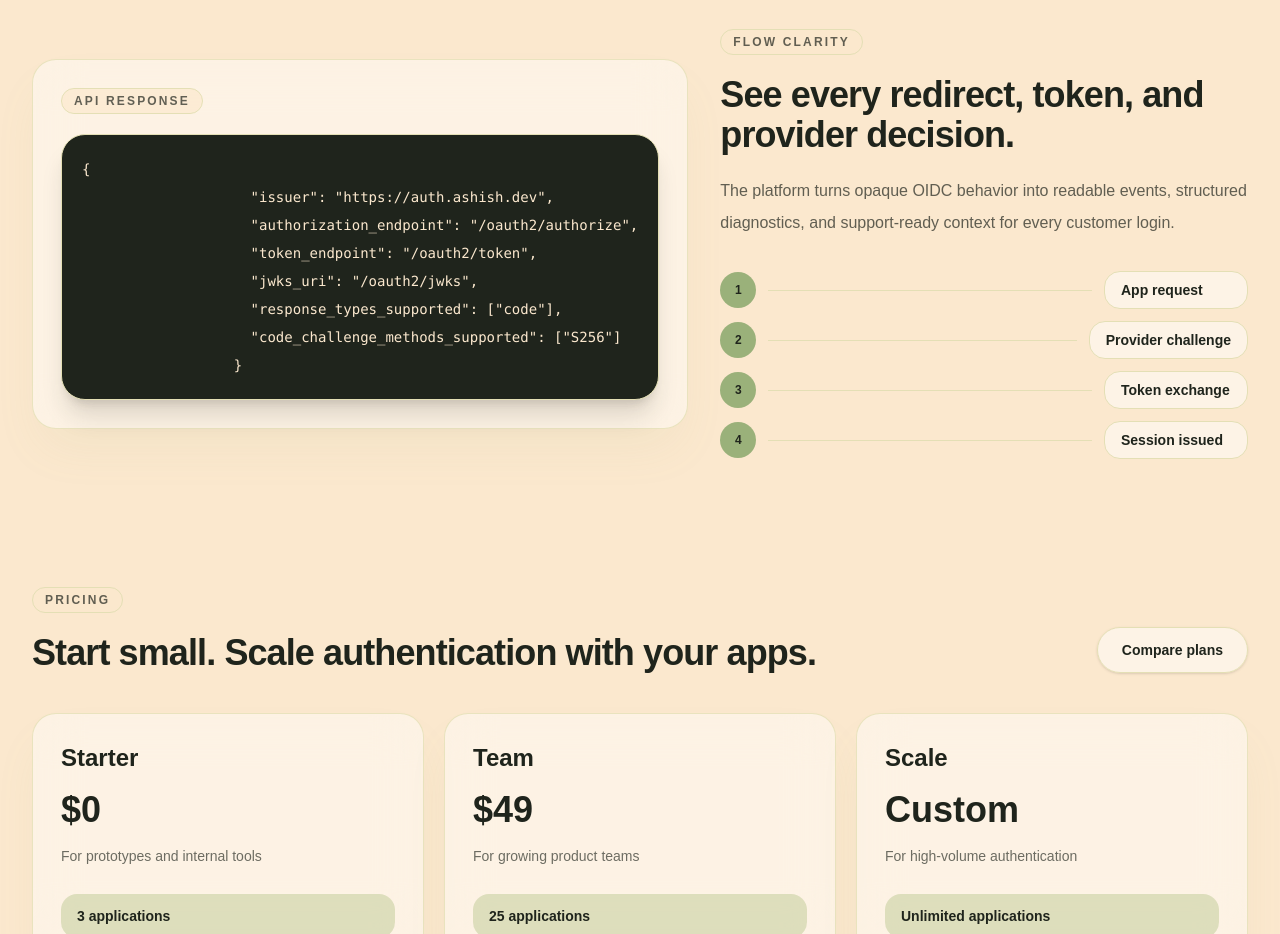
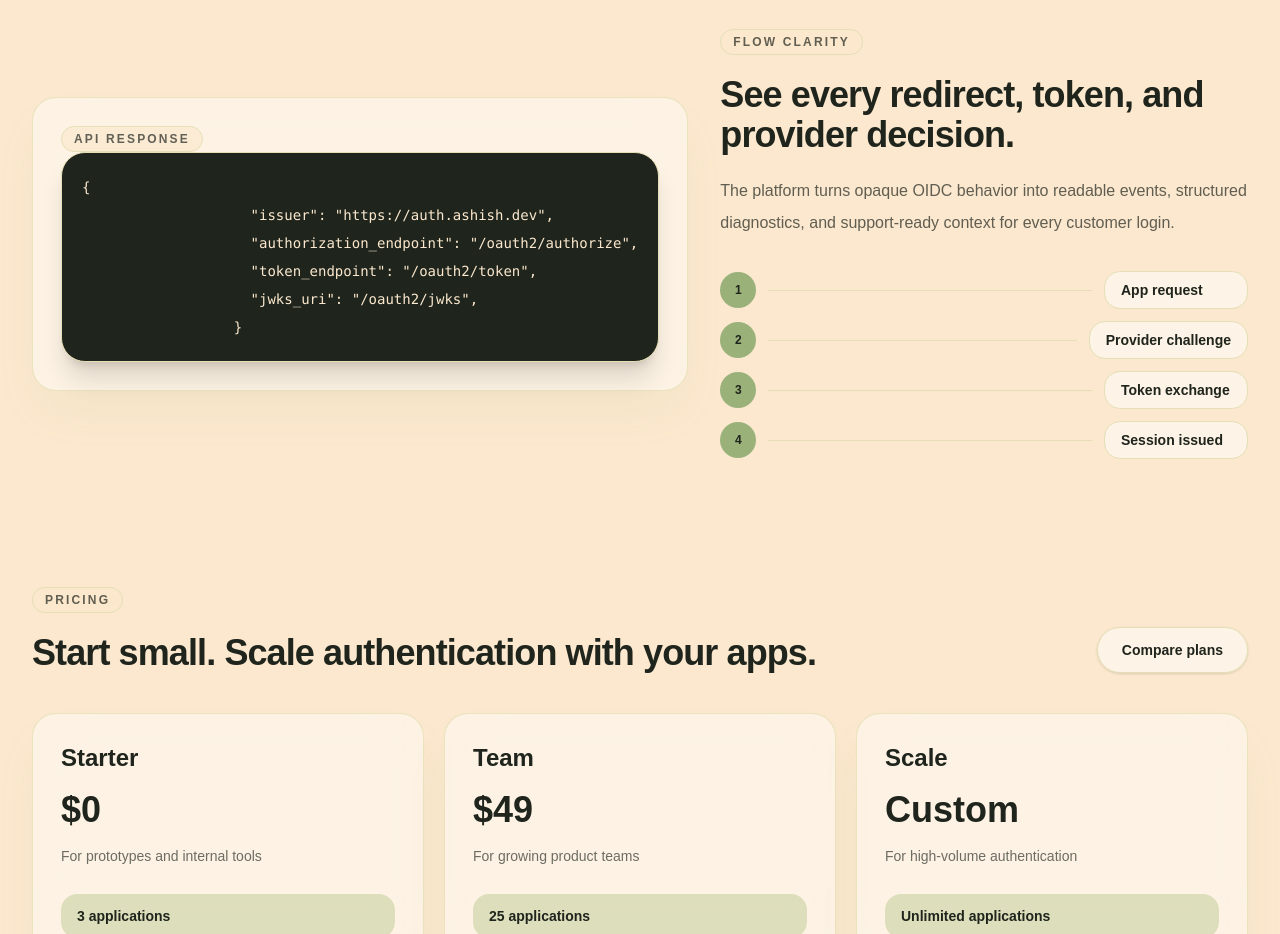
Before and after one commit to ashishkumarsaini/oidc, a Next.js app: page / in a window 1280 px wide. Shown: the part 1480-2414 px from the top of the page. Built offline with nearby package versions, Linux system fonts and the light colour scheme.

Commit message:
chore: remove agent-specific configuration and documentation files

```diff
--- a/src/app/page.tsx
+++ b/src/app/page.tsx
@@ -72,15 +72,13 @@ export default function Home() {
           <div className="mx-auto grid max-w-7xl gap-8 lg:grid-cols-[0.8fr_1fr] lg:items-center">
             <GlassCard className="p-7">
               <Badge>API Response</Badge>
-              <div className="mt-5">
+              <div className="">
                 <CodeBlock>
                   {`{
                     "issuer": "https://auth.ashish.dev",
                     "authorization_endpoint": "/oauth2/authorize",
                     "token_endpoint": "/oauth2/token",
                     "jwks_uri": "/oauth2/jwks",
-                    "response_types_supported": ["code"],
-                    "code_challenge_methods_supported": ["S256"]
                   }`}
                 </CodeBlock>
               </div>
```
Also changed, not shown: src/app/api/.well-known/openid-configuration.ts (added), 2 other files (tests, documents, lock files or other folders).
